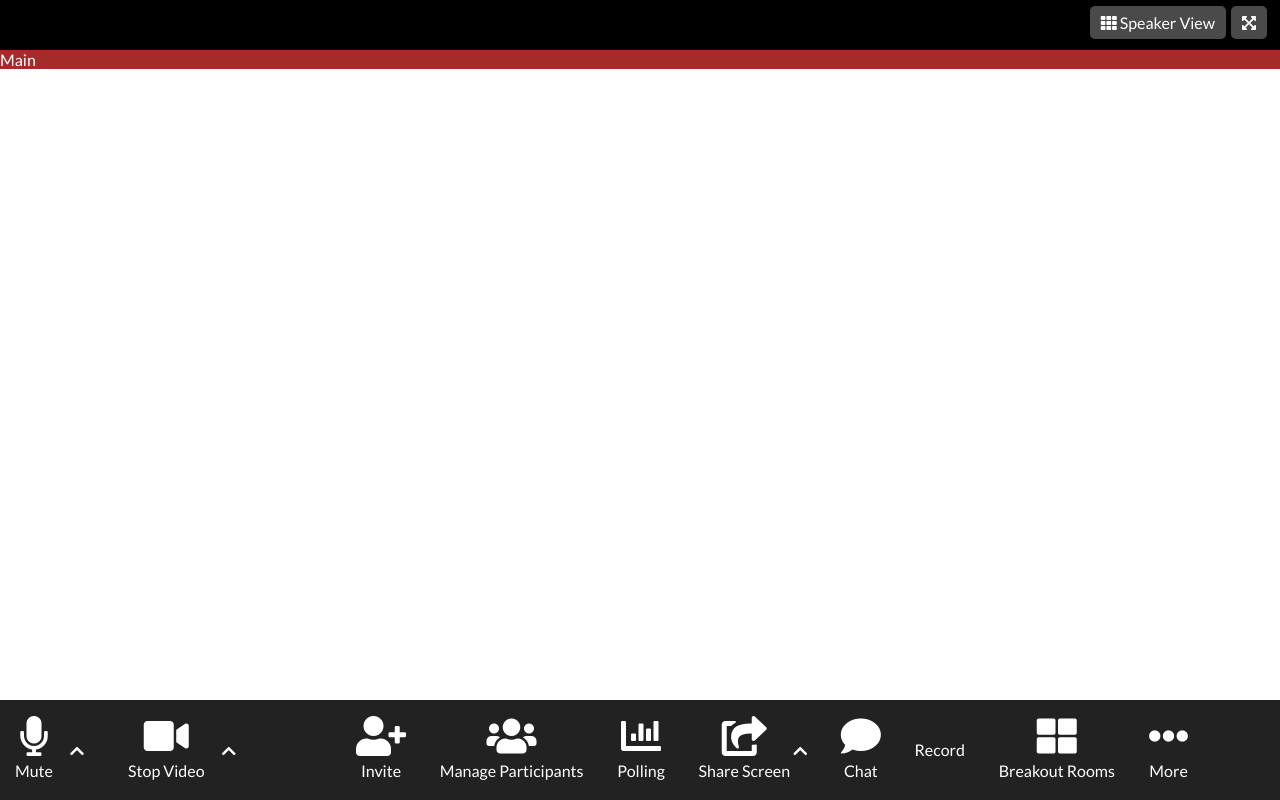
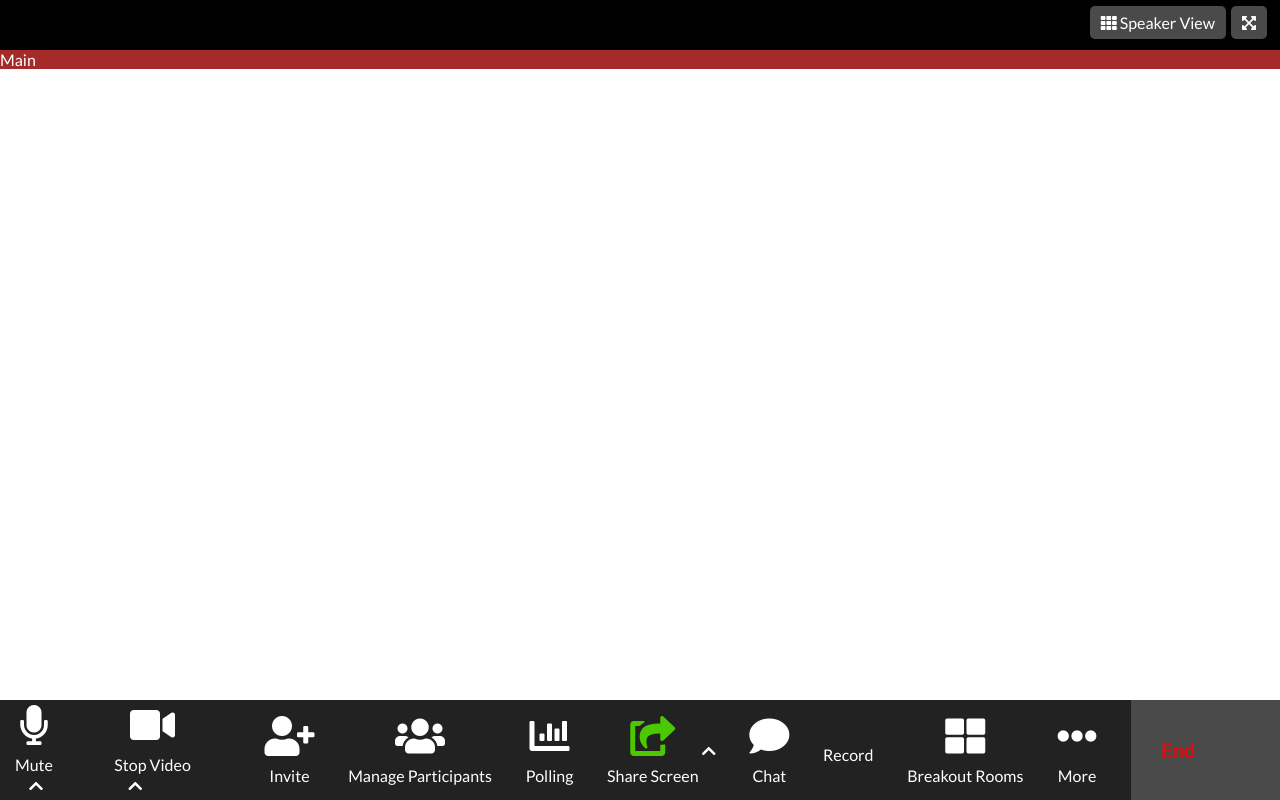
Before and after one commit to GinoGreen/html-css-zoom, a plain HTML site: page index.html in a window 1280 px wide. Drawn offline with Linux system fonts and the light colour scheme.

Commit message:
area end-meeting completata

```diff
--- a/css/style.css
+++ b/css/style.css
@@ -63,7 +63,7 @@ nav {
 }
 
 nav p {
-   padding: 5px 0;
+   padding: 10px 0 0 0;
 }
 
 nav i {
@@ -104,3 +104,22 @@ nav i {
 .options ul li .inline-block {
    vertical-align: middle;
 }
+
+.options ul li .fa-share-square {
+   color: #4BC800;
+}
+
+/* end meeting  */
+.end-meeting {
+   height: 100%;
+   font-size: 20px;
+   color: #DA1010;
+   background-color: #4A4A4A;
+   cursor: pointer;
+}
+
+.end-meeting p {
+   padding: 0 30px;
+   line-height: 100px;
+   font-weight: bolder;
+}
--- a/index.html
+++ b/index.html
@@ -99,7 +99,9 @@
          </ul>
       </div>
 
-      <div class="end-meeting"></div>
+      <div class="end-meeting">
+         <p>End Meeting</p>
+      </div>
 
    </nav>
 
```
